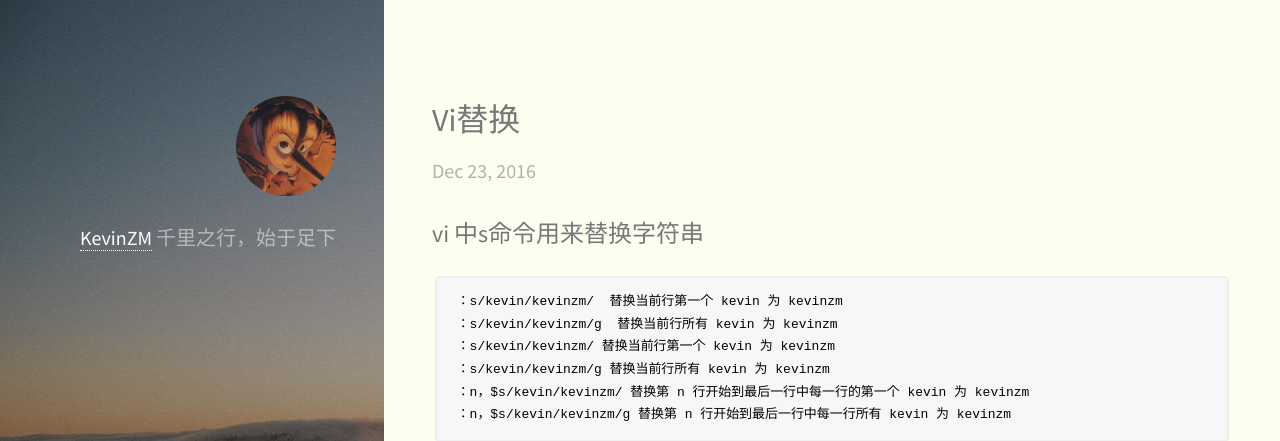
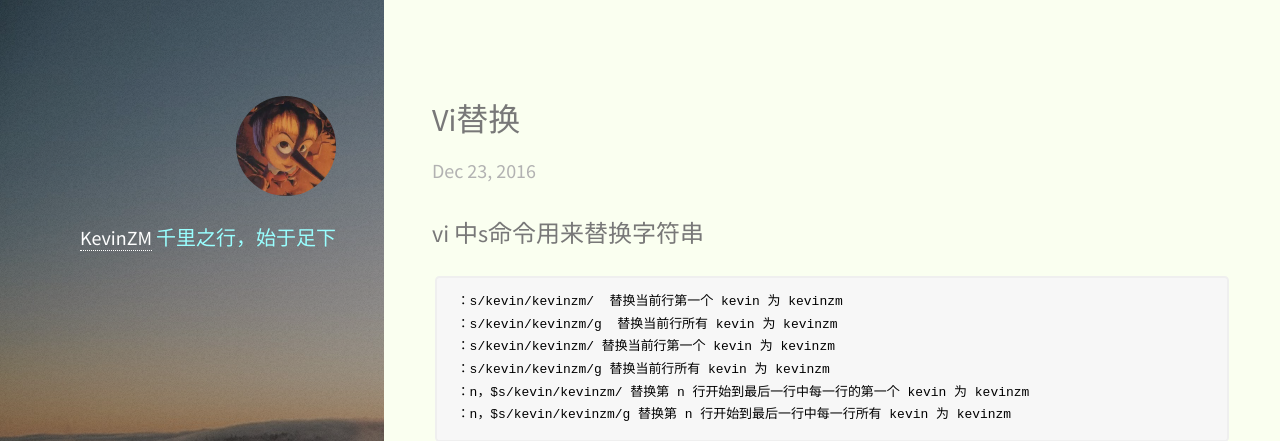
Before and after one commit to KevinZM/kevinzmmmmm.github.io, a Jekyll site: the page built from index.html, in a window 1280 px wide. Shown: the top 441 px of the page. Built offline with Jekyll 4.4.1, drawn with Linux system fonts in a browser that asks for light colours.

Commit message:
添加字体颜色

```diff
--- a/_layouts/default.html
+++ b/_layouts/default.html
@@ -25,7 +25,7 @@
       <header id="header">
           <a href="/" class="image avatar"><img src="/images/avatar.jpg" alt="" /></a>
           <h1><strong><a href="/">KevinZM</a></strong><br />
-          千里之行，始于足下<br />
+          <font color="#99FFFF">千里之行，始于足下</font><br />
           </h1>
       </header>
 
```
